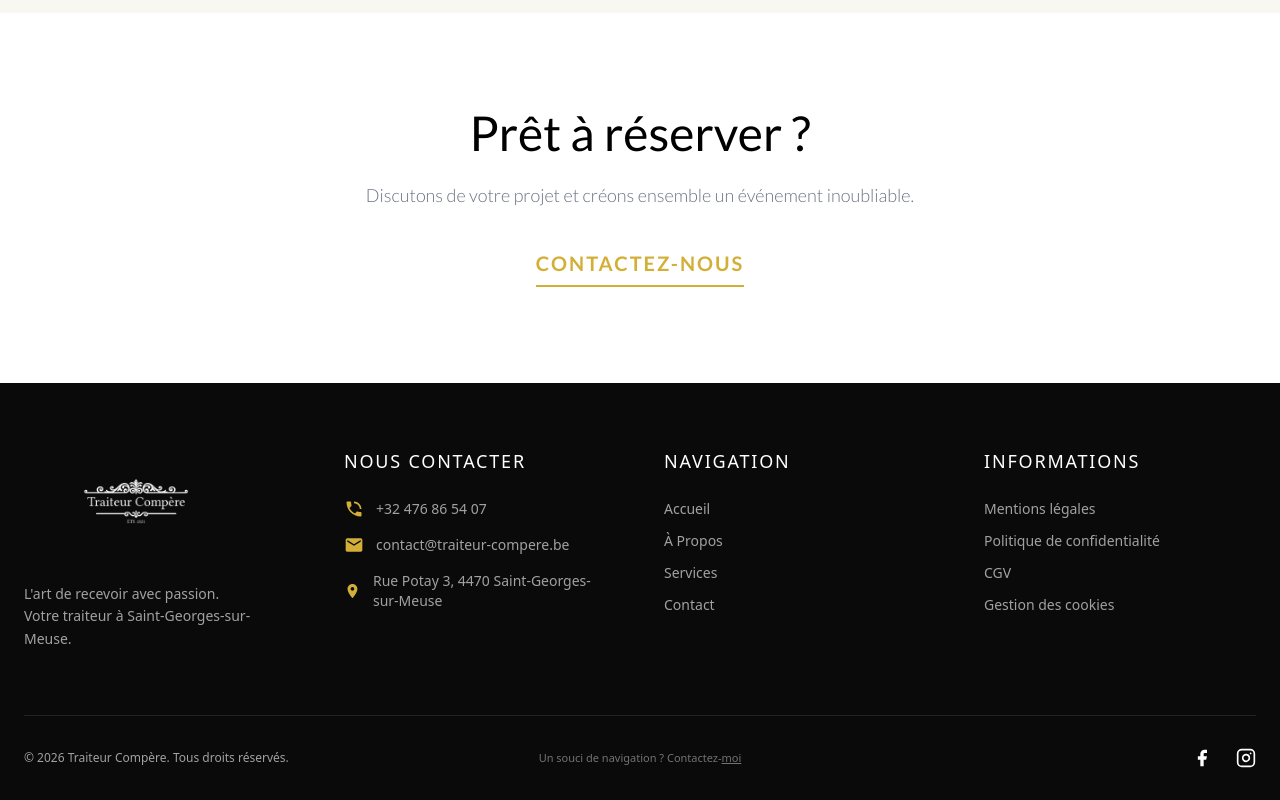
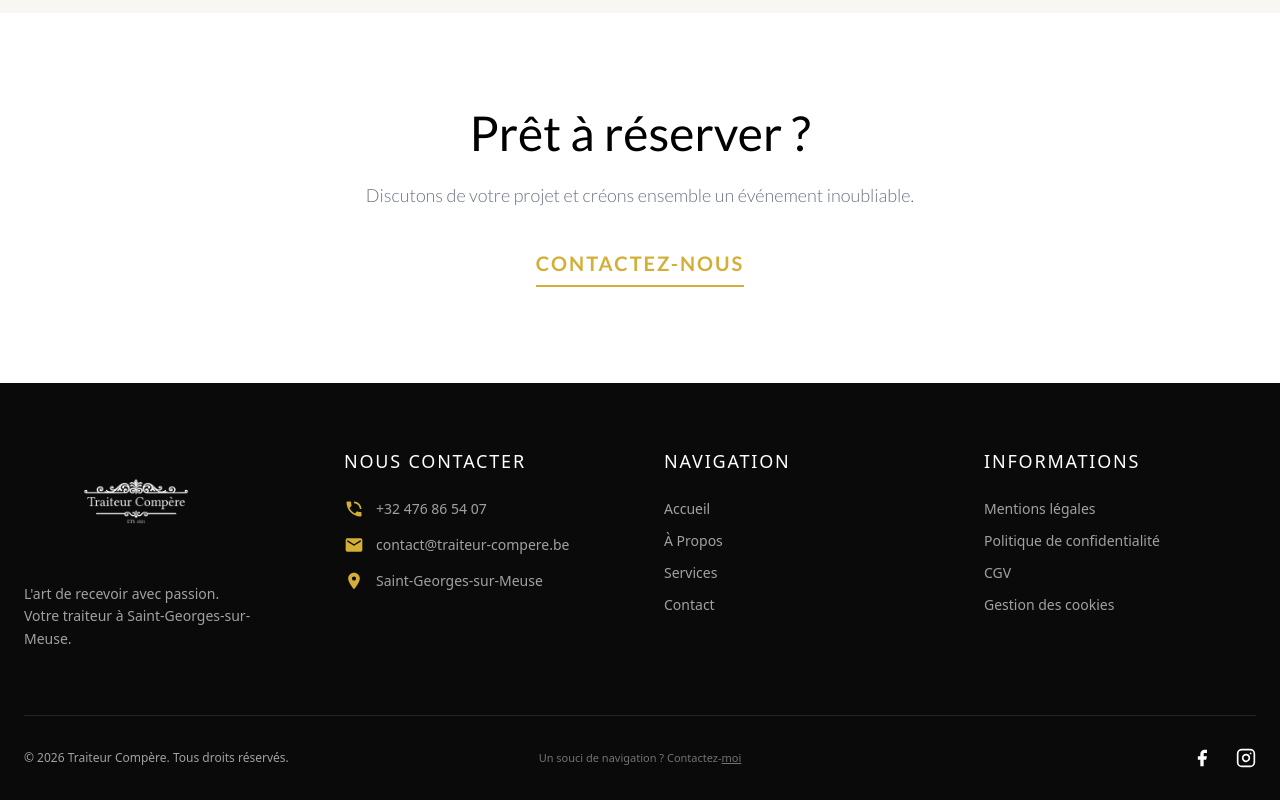
Before and after one commit to FlorianMeganck/traiteur-compere, a Next.js app: page / in a window 1280 px wide. Shown: the part 2702-3502 px from the top of the page. Built offline with nearby package versions, Linux system fonts and the light colour scheme; a web font is replaced by a local one.

Commit message:
modif adresse

```diff
--- a/app/components/Footer.tsx
+++ b/app/components/Footer.tsx
@@ -41,7 +41,7 @@ export default function Footer() {
                             </a>
                             <a href="https://www.google.com/maps/search/?api=1&query=Traiteur+Compère,+Rue+Potay+3,+4470+Saint-Georges" target="_blank" rel="noopener noreferrer" className="flex items-center gap-3 hover:text-[#D4AF37] transition-colors duration-300 group">
                                 <MapPinIcon className="w-5 h-5 text-[#D4AF37]" />
-                                <span className="group-hover:translate-x-1 transition-transform duration-300">Rue Potay 3, 4470 Saint-Georges-sur-Meuse</span>
+                                <span className="group-hover:translate-x-1 transition-transform duration-300">Saint-Georges-sur-Meuse</span>
                             </a>
                         </div>
                     </div>
```
